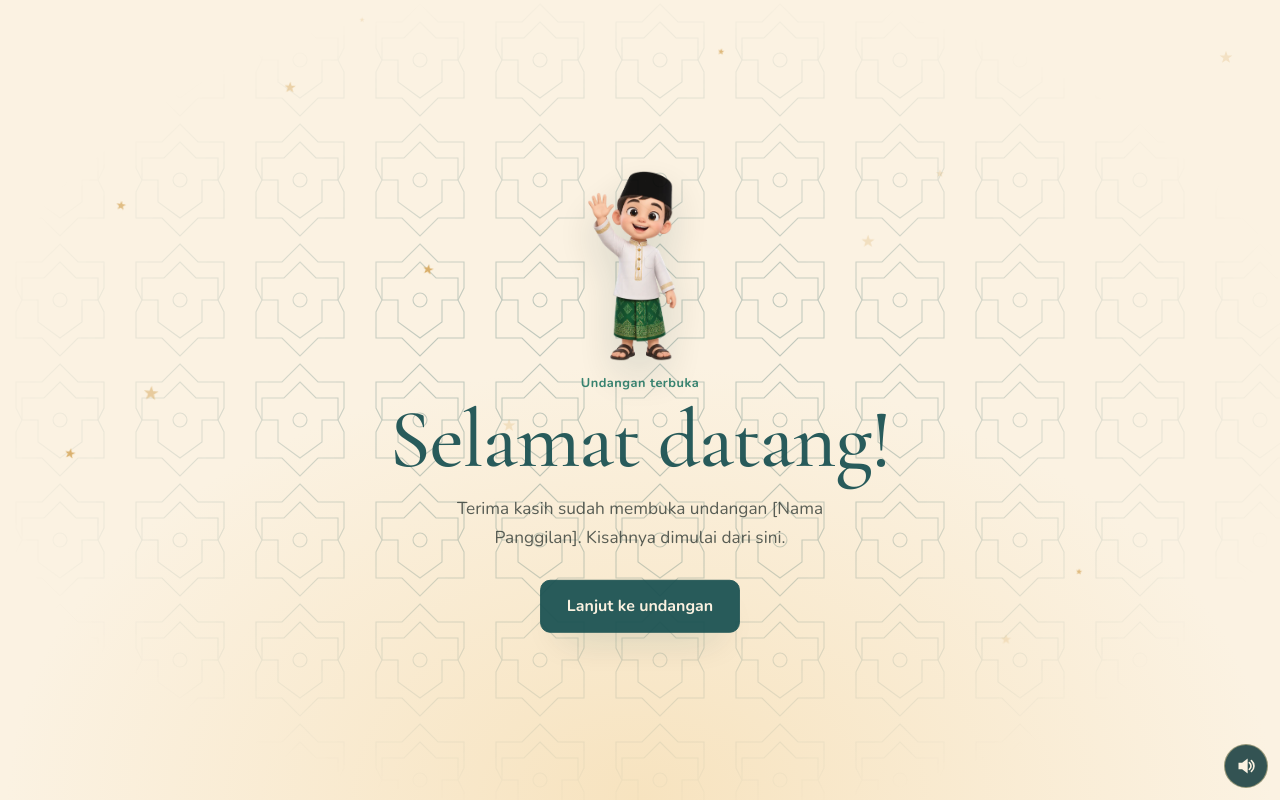
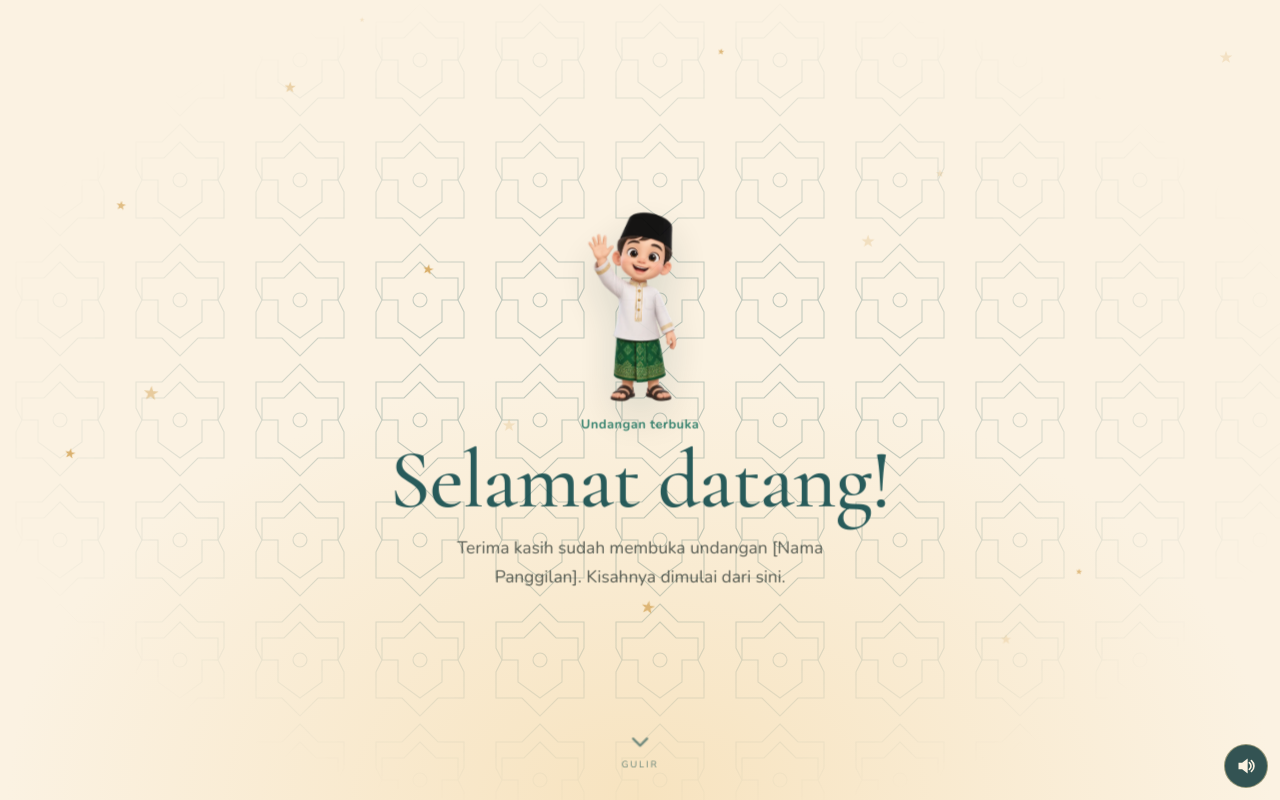
Before and after one commit to llassingan/kidsinvitation, a Next.js app: page / in a window 1280 px wide. Both pictures are taken after a click on the button "Buka Undangan". Shown: the top 800 px of the page. Built offline with nearby package versions, Linux system fonts and the light colour scheme.

Commit message:
Drop the second CTA for a scroll cue
The greeting ends with a bobbing chevron and a Gulir label instead of a button, and in-page anchors now scroll smoothly.

```diff
--- a/src/app/globals.css
+++ b/src/app/globals.css
@@ -36,6 +36,10 @@
   --text-h1: var(--type-h1);
   --text-h2: var(--type-h2);
   --text-count: var(--type-count);
+}
+
+html {
+  scroll-behavior: smooth;
 }
 
 :root {
--- a/src/components/invitation/InvitationCover.tsx
+++ b/src/components/invitation/InvitationCover.tsx
@@ -217,10 +217,18 @@ export default function InvitationCover({ guest }: { guest: string | null }) {
           <p className="mx-auto mt-3 max-w-[28rem] text-ink/80">
             Terima kasih sudah membuka undangan {invitation.child.nickname}. Kisahnya dimulai dari sini.
           </p>
-          <a href="#salam" className="btn-primary mt-7">
-            Lanjut ke undangan
-          </a>
         </div>
+
+        <a
+          href="#salam"
+          aria-label="Gulir ke undangan"
+          className="cover-cue absolute inset-x-0 bottom-5 mx-auto flex w-24 flex-col items-center gap-1 rounded-full py-2 text-teal/70 transition-colors hover:text-teal focus-visible:text-teal"
+        >
+          <svg className="cue-arrow" viewBox="0 0 24 24" width="24" height="24" fill="none" stroke="currentColor" strokeWidth="2.2" strokeLinecap="round" strokeLinejoin="round" aria-hidden="true">
+            <path d="M5 9l7 7 7-7" />
+          </svg>
+          <span aria-hidden="true" className="text-[0.58rem] uppercase tracking-[0.22em]">Gulir</span>
+        </a>
       </div>
 
       <style>{`
@@ -273,6 +281,11 @@ export default function InvitationCover({ guest }: { guest: string | null }) {
         .cover-letter { transition: transform 400ms ease; }
         .cover-flap { transition: transform 400ms ease; transform-style: preserve-3d; backface-visibility: hidden; filter: drop-shadow(0 8px 8px rgba(16,56,58,.16)); }
         .cover-flap svg { overflow: visible; }
+        .cover-stage[data-phase="open"] .cue-arrow { animation: cue-bob 1.9s ease-in-out 900ms infinite; }
+        @keyframes cue-bob {
+          0%, 100% { transform: translateY(0); opacity: .6; }
+          50% { transform: translateY(7px); opacity: 1; }
+        }
         .gold-particle {
           position: absolute; top: 50%; width: 6px; height: 6px; border-radius: 999px;
           background: var(--gold); opacity: 0;
```
